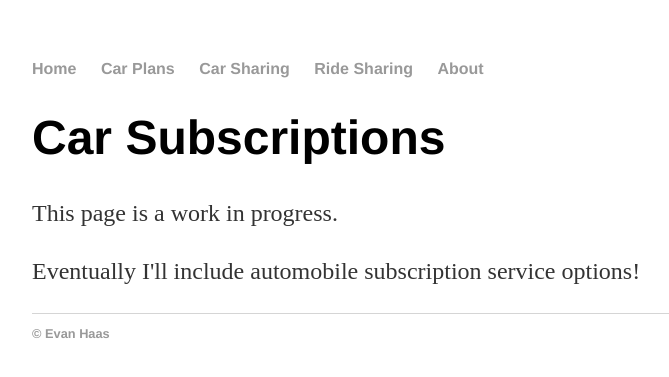
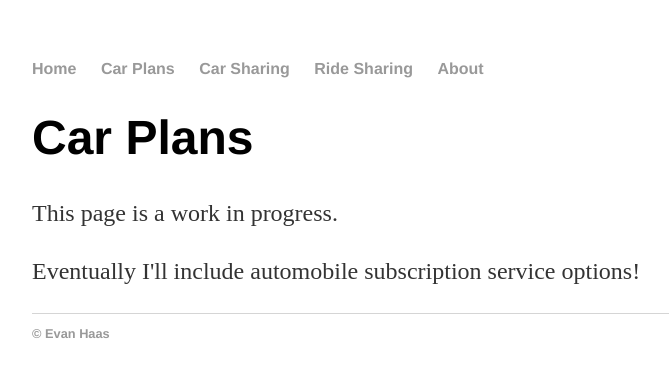
Before and after one commit to ehaas9/carsubscriber, a Jekyll site: the page built from fromoem.html, in a window 1280 px wide. Shown: the top 377 px of the page, without its empty margins (160-829 px from the left). Built offline with Jekyll 4.4.1, drawn with Linux system fonts in a browser that asks for light colours.

Commit message:
Update fromoem.html

```diff
--- a/fromoem.html
+++ b/fromoem.html
@@ -3,7 +3,7 @@ layout: default
 title: Car Subscriptions
 ---
 <div class="blurb">
-	<h1>Car Subscriptions</h1>
+	<h1>Car Plans</h1>
 	<p>This page is a work in progress.</p>
   <p>Eventually I'll include automobile subscription service options!</p>
 </div>
```
